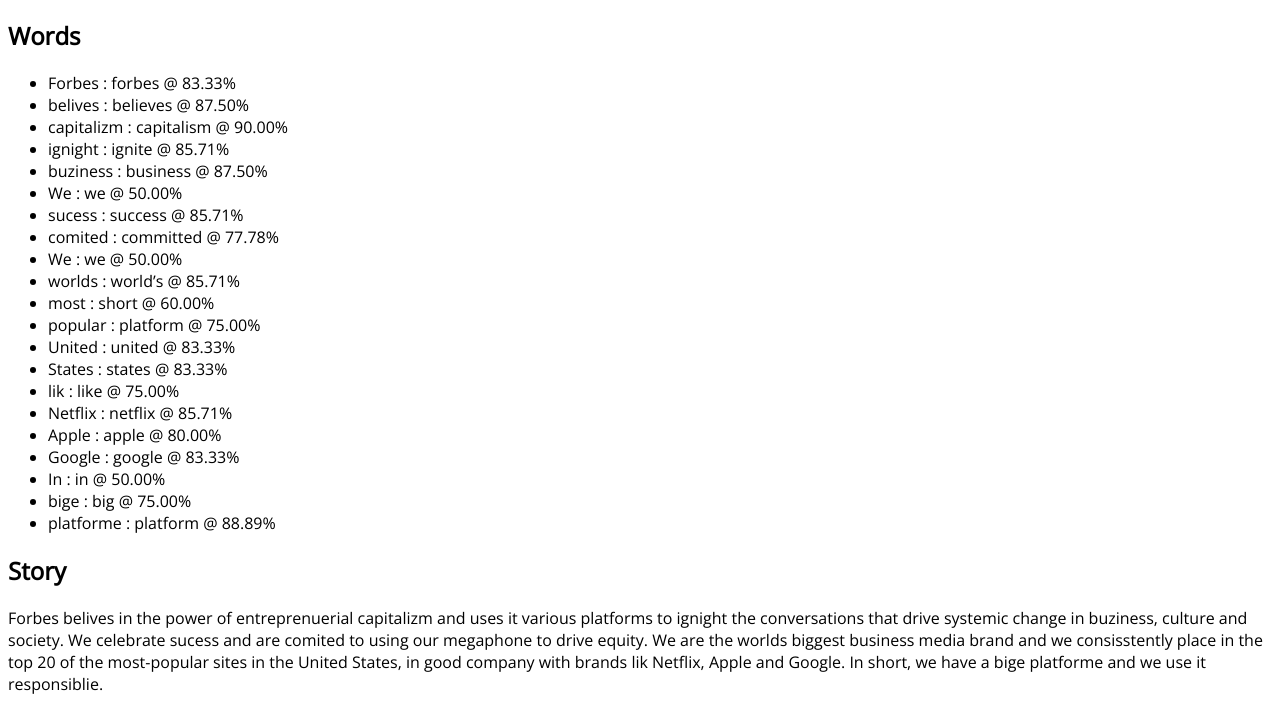
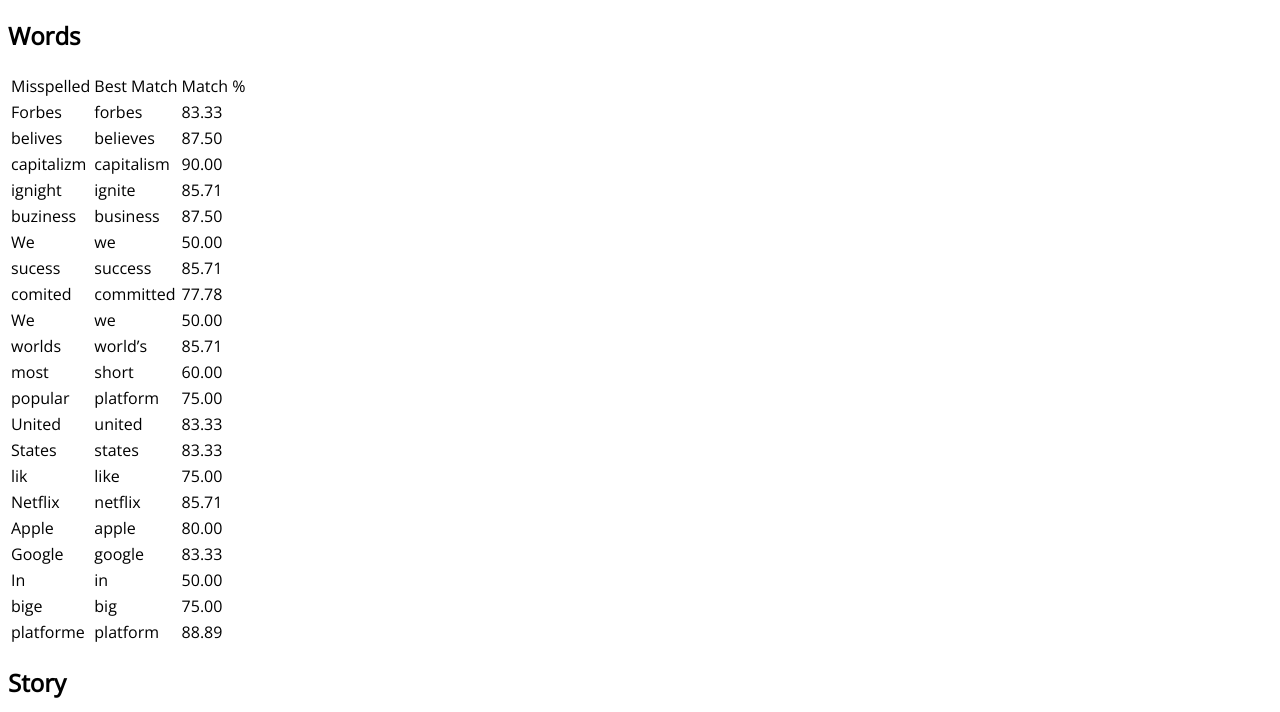
Before and after one commit to djolly-github/fbs-stdict-challenge, a website: page index.html in a window 1280 px wide. Shown: the part 67-779 px from the top of the page. Drawn offline with nearby package versions, Linux system fonts and the light colour scheme.

Commit message:
convert words list to table

```diff
--- a/index.html
+++ b/index.html
@@ -16,7 +16,18 @@
     <h1>Forbes Code Challenge</h1>
     <section id="words">
       <h2>Words</h2>
-      <ul></ul>
+      <table>
+        <thead>
+          <tr>
+            <td>Misspelled</td>
+            <td>Best Match</td>
+            <td>Match %</td>
+          </tr>
+        </thead>
+        <tbody>
+
+        </tbody>
+      </table>
     </section>
     <section id="story">
       <h2>Story</h2>
--- a/main.js
+++ b/main.js
@@ -111,8 +111,8 @@
   }));
   mappedWords.forEach((word) => {
     if (word.match.value < 1) {
-      const listElement = document.createElement('li');
-      listElement.innerHTML = `${word.word} : ${word.match.word} @ ${(word.match.value * 100).toFixed(2)}%`;
+      const listElement = document.createElement('tr');
+      listElement.innerHTML = `<td>${word.word}</td><td>${word.match.word}</td><td>${(word.match.value * 100).toFixed(2)}</td>`;
       elements.words.appendChild(listElement);
     }
   });
@@ -124,7 +124,7 @@
 const resolveBodyElements = () => {
   elements.dictionary = document.querySelector('#dictionary ul');
   elements.story = document.querySelector('#story p');
-  elements.words = document.querySelector('#words ul');
+  elements.words = document.querySelector('#words tbody');
 };
 
 /**
```
